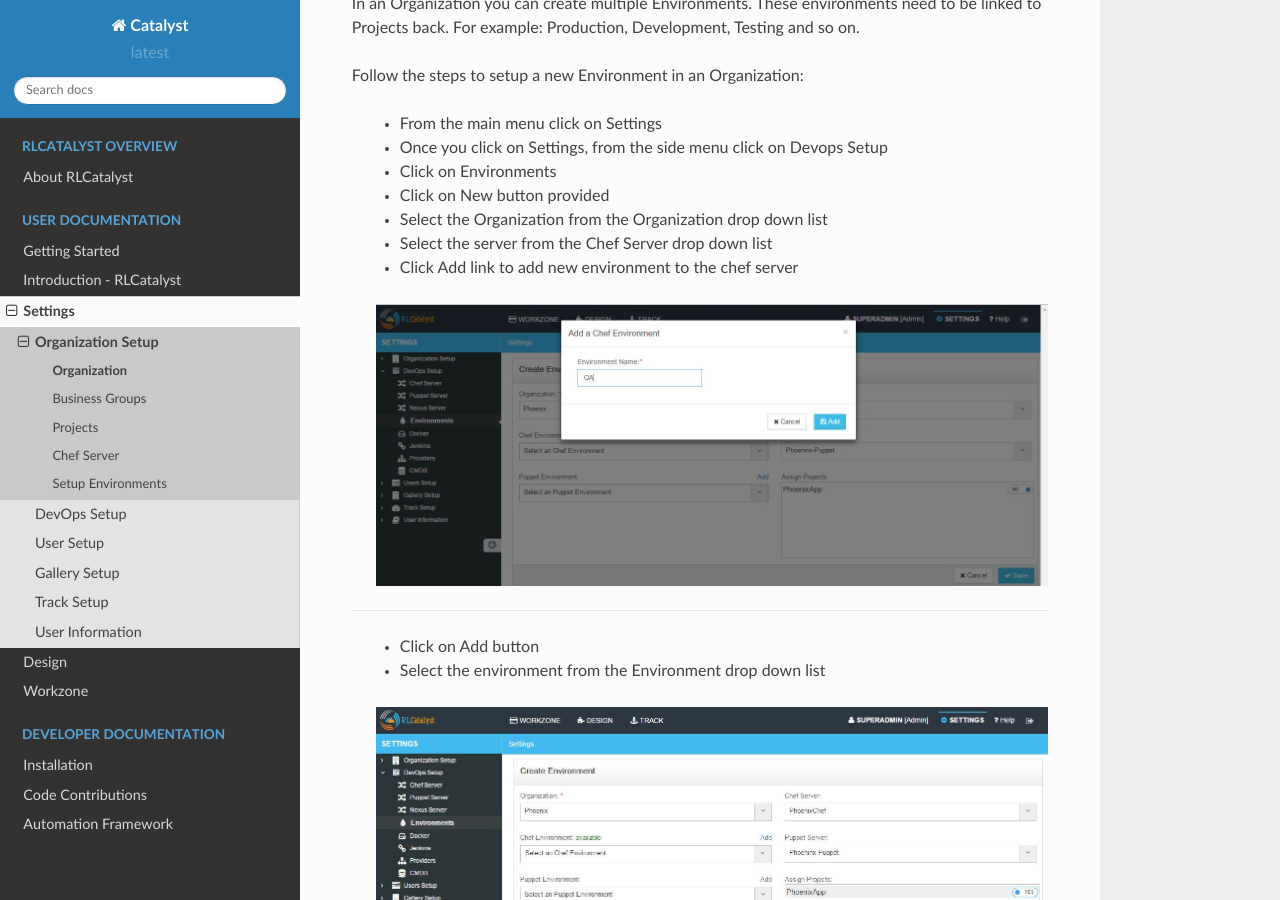
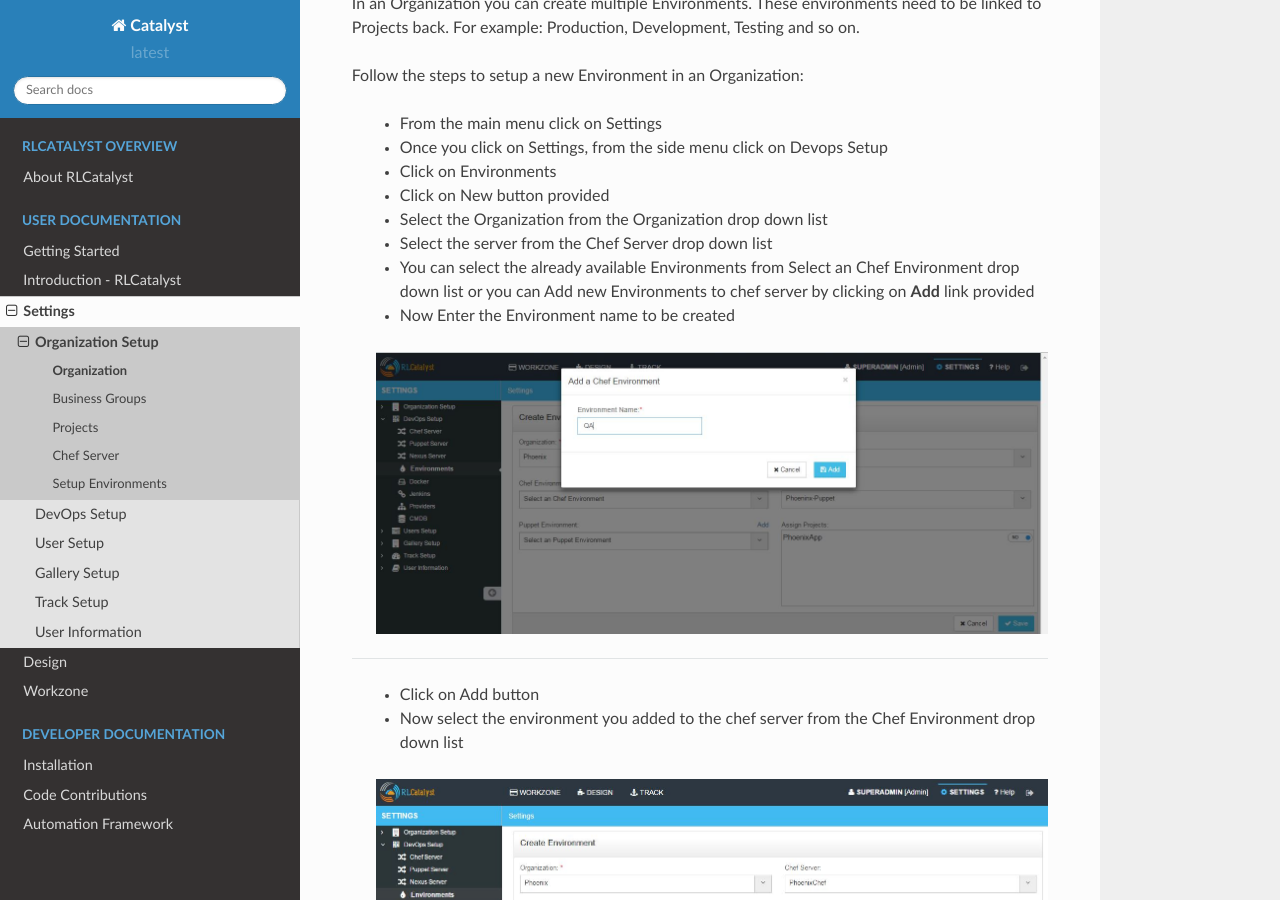
Before and after one commit to RLOpenCatalyst/catdocs, a Sphinx documentation site: the page built from Catalyst/source/orgsetupdefined.rst, in a window 1280 px wide and 900 px high, scrolled down 10641 px. Built offline with Sphinx 7.4.7 and the Read the Docs theme 2.0.0, drawn with Linux system fonts in a browser that asks for light colours.

Commit message:
Environments edited and installation ubuntu

```diff
--- a/Catalyst/source/orgsetupdefined.rst
+++ b/Catalyst/source/orgsetupdefined.rst
@@ -295,14 +295,15 @@
  * Click on New button provided
  * Select the Organization from the Organization drop down list
  * Select the server from the Chef Server drop down list
- * Click Add link to add new environment to the chef server
+ * You can select the already available Environments from Select an Chef Environment drop down list or you can Add new Environments to chef server by clicking on **Add** link provided
+ * Now Enter the Environment name to be created
 
  .. image:: /images/addNewEnv.JPG
 
 *****
 
  * Click on Add button
- * Select the environment from the Environment drop down list
+ * Now select the environment you added to the chef server from the Chef Environment drop down list
 
  .. image:: /images/createEnv.JPG
 
```
Also changed, not shown: Catalyst/source/install.rst (+7 -7 lines).
